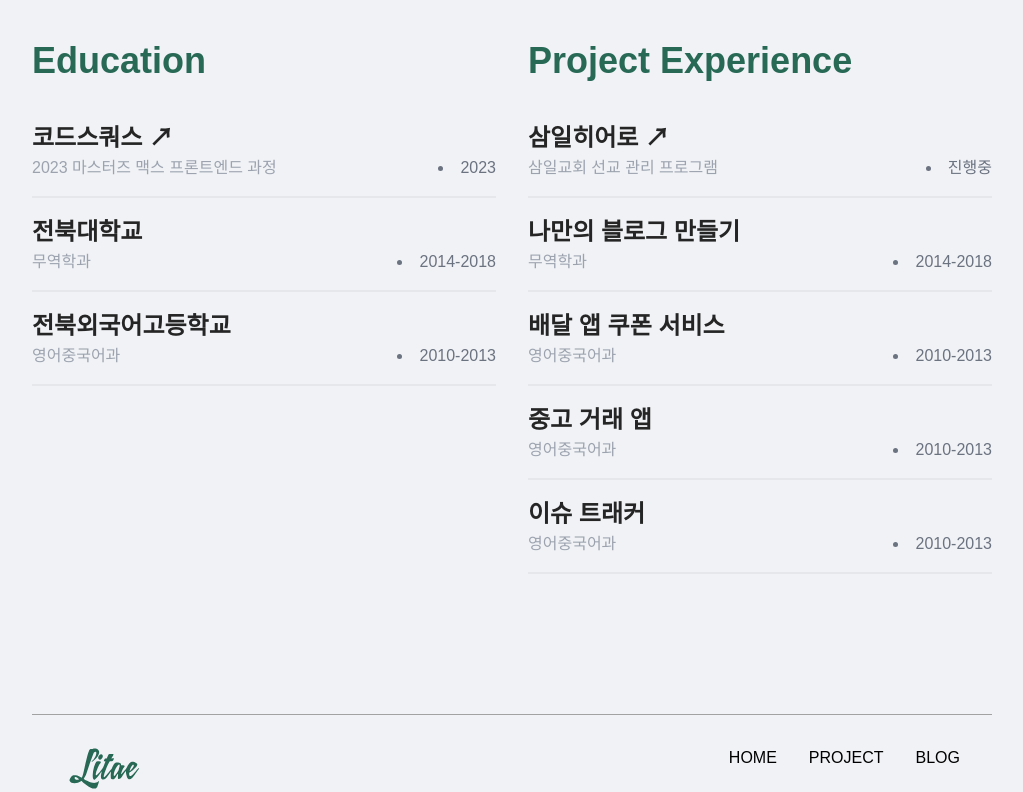
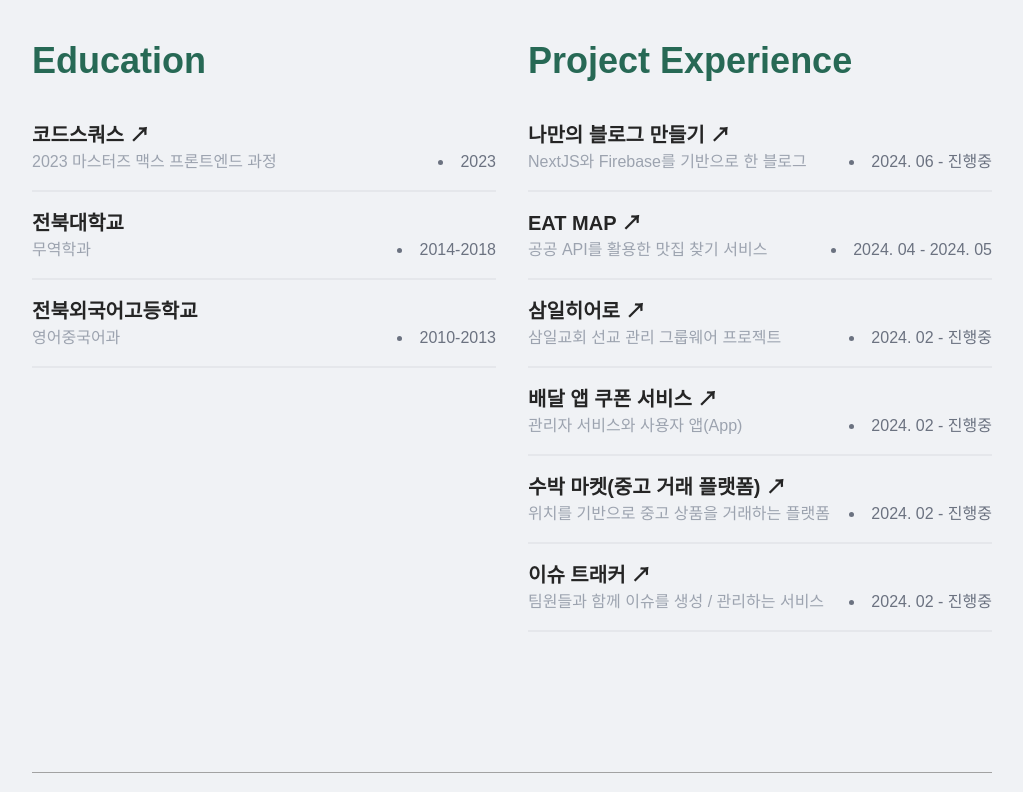
Before and after one commit to qkdflrgs/litae-log, a Next.js app: page /about in a window 1280 px wide. Shown: the part 1140-1932 px from the top of the page, without its empty margins (128-1151 px from the left). Built offline with nearby package versions, Linux system fonts and the light colour scheme.

Commit message:
refactor: refactoring page

```diff
--- a/src/app/about/page.tsx
+++ b/src/app/about/page.tsx
@@ -9,13 +9,17 @@
     <div>
       <Title title="About" description="FRONT-END DEVELOPER / LEE TAEGON" />
       <div className="flex flex-col gap-[200px] py-12 sm:py-16">
-        <div className="w-full min-h-[200px] flex justify-between">
+        <div className="w-full min-h-[200px] flex flex-col-reverse lg:flex-row justify-between">
           <div className="flex flex-col justify-end">
-            <p className="text-[36px] dark:text-white">싸움이 무서운</p>
-            <p className="text-[36px] dark:text-white underline decoration-dark-primary">
+            <p className="text-[28px] lg:text-[36px] dark:text-white text-end lg:text-start">
+              행복을 만들고 싶은
+            </p>
+            <p className="text-[28px] lg:text-[36px] dark:text-white underline decoration-dark-primary text-end lg:text-start">
               프론트엔드 개발자
             </p>
-            <span className="text-[36px] dark:text-white">이태곤</span>
+            <span className="text-[28px] lg:text-[36px] dark:text-white text-end lg:text-start">
+              이태곤
+            </span>
           </div>
           <div className="w-full lg:w-[400px] h-[300px] relative">
             <Image
@@ -60,7 +64,8 @@
                 <div>
                   <a
                     href="https://codesquad.kr/masters/"
-                    className="text-dark-dp03 dark:text-gray-200 text-[16px] sm:text-[18px] lg:text-[24px] font-bold after:content-['_↗']"
+                    className="text-dark-dp03 dark:text-gray-200 text-[16px] sm:text-[16px] lg:text-[20px] font-bold after:content-['_↗']"
+                    target="_blank"
                   >
                     코드스쿼스
                   </a>
@@ -74,7 +79,7 @@
               </div>
               <div className="flex justify-between border-b-2 pb-4 dark:border-dark-dp24">
                 <div>
-                  <span className="text-dark-dp03 dark:text-gray-200 text-[16px] sm:text-[18px] lg:text-[24px] font-bold">
+                  <span className="text-dark-dp03 dark:text-gray-200 text-[16px] sm:text-[16px] lg:text-[20px] font-bold">
                     전북대학교
                   </span>
                   <p className="text-gray-400 lg:text-[16px] sm:text-[14px] text-[12px]">
@@ -87,7 +92,7 @@
               </div>
               <div className="flex justify-between border-b-2 pb-4 dark:border-dark-dp24">
                 <div>
-                  <span className="text-dark-dp03 dark:text-gray-200 text-[16px] sm:text-[18px] lg:text-[24px] font-bold">
+                  <span className="text-dark-dp03 dark:text-gray-200 text-[16px] sm:text-[16px] lg:text-[20px] font-bold">
                     전북외국어고등학교
                   </span>
                   <p className="text-gray-400 lg:text-[16px] sm:text-[14px] text-[12px]">
@@ -108,69 +113,103 @@
               <div className="flex justify-between border-b-2 pb-4 dark:border-dark-dp24">
                 <div>
                   <a
-                    href="https://codesquad.kr/masters/"
-                    className="text-dark-dp03 dark:text-gray-200 text-[16px] sm:text-[18px] lg:text-[24px] font-bold after:content-['_↗']"
+                    href="https://www.litae.me/"
+                    className="text-dark-dp03 dark:text-gray-200 text-[16px] sm:text-[16px] lg:text-[20px] font-bold after:content-['_↗']"
+                    target="_blank"
+                  >
+                    나만의 블로그 만들기
+                  </a>
+                  <p className="text-gray-400 lg:text-[16px] sm:text-[14px] text-[12px]">
+                    NextJS와 Firebase를 기반으로 한 블로그
+                  </p>
+                </div>
+                <div className="flex items-end">
+                  <li className="text-gray-500">2024. 06 - 진행중</li>
+                </div>
+              </div>
+              <div className="flex justify-between border-b-2 pb-4 dark:border-dark-dp24">
+                <div>
+                  <a
+                    href="https://eat-map-delta.vercel.app"
+                    className="text-dark-dp03 dark:text-gray-200 text-[16px] sm:text-[16px] lg:text-[20px] font-bold after:content-['_↗']"
+                    target="_blank"
+                  >
+                    EAT MAP
+                  </a>
+                  <p className="text-gray-400 lg:text-[16px] sm:text-[14px] text-[12px]">
+                    공공 API를 활용한 맛집 찾기 서비스
+                  </p>
+                </div>
+                <div className="flex items-end">
+                  <li className="text-gray-500">2024. 04 - 2024. 05</li>
+                </div>
+              </div>
+              <div className="flex justify-between border-b-2 pb-4 dark:border-dark-dp24">
+                <div>
+                  <a
+                    href="https://www.litae.me/project/EgMQzQqCkbrzpjSTNkJE"
+                    className="text-dark-dp03 dark:text-gray-200 text-[16px] sm:text-[16px] lg:text-[20px] font-bold after:content-['_↗']"
+                    target="_blank"
                   >
                     삼일히어로
                   </a>
                   <p className="text-gray-400 lg:text-[16px] sm:text-[14px] text-[12px]">
-                    삼일교회 선교 관리 프로그램
+                    삼일교회 선교 관리 그룹웨어 프로젝트
                   </p>
                 </div>
                 <div className="flex items-end">
-                  <li className="text-gray-500">진행중</li>
+                  <li className="text-gray-500">2024. 02 - 진행중</li>
                 </div>
               </div>
               <div className="flex justify-between border-b-2 pb-4 dark:border-dark-dp24">
                 <div>
-                  <span className="text-dark-dp03 dark:text-gray-200 text-[16px] sm:text-[18px] lg:text-[24px] font-bold">
-                    나만의 블로그 만들기
-                  </span>
+                  <a
+                    href="https://www.litae.me/project/6nje5i7DCBsksp4UnNvj"
+                    className="text-dark-dp03 dark:text-gray-200 text-[16px] sm:text-[16px] lg:text-[20px] font-bold after:content-['_↗']"
+                    target="_blank"
+                  >
+                    배달 앱 쿠폰 서비스
+                  </a>
                   <p className="text-gray-400 lg:text-[16px] sm:text-[14px] text-[12px]">
-                    무역학과
+                    관리자 서비스와 사용자 앱(App)
                   </p>
                 </div>
                 <div className="flex items-end">
-                  <li className="text-gray-500">2014-2018</li>
+                  <li className="text-gray-500">2024. 02 - 진행중</li>
                 </div>
               </div>
               <div className="flex justify-between border-b-2 pb-4 dark:border-dark-dp24">
                 <div>
-                  <span className="text-dark-dp03 dark:text-gray-200 text-[16px] sm:text-[18px] lg:text-[24px] font-bold">
-                    배달 앱 쿠폰 서비스
-                  </span>
+                  <a
+                    href="https://www.litae.me/project/7F1gvTBjO4wylakZPAhm"
+                    className="text-dark-dp03 dark:text-gray-200 text-[16px] sm:text-[16px] lg:text-[20px] font-bold after:content-['_↗']"
+                    target="_blank"
+                  >
+                    수박 마켓(중고 거래 플랫폼)
+                  </a>
                   <p className="text-gray-400 lg:text-[16px] sm:text-[14px] text-[12px]">
-                    영어중국어과
+                    위치를 기반으로 중고 상품을 거래하는 플랫폼
                   </p>
                 </div>
                 <div className="flex items-end">
-                  <li className="text-gray-500">2010-2013</li>
+                  <li className="text-gray-500">2024. 02 - 진행중</li>
                 </div>
               </div>
               <div className="flex justify-between border-b-2 pb-4 dark:border-dark-dp24">
                 <div>
-                  <span className="text-dark-dp03 dark:text-gray-200 text-[16px] sm:text-[18px] lg:text-[24px] font-bold">
-                    중고 거래 앱
-                  </span>
+                  <a
+                    href="https://www.litae.me/project/MPx5MDZbb2xYoRHaZFNC"
+                    className="text-dark-dp03 dark:text-gray-200 text-[16px] sm:text-[16px] lg:text-[20px] font-bold after:content-['_↗']"
+                    target="_blank"
+                  >
+                    이슈 트래커
+                  </a>
                   <p className="text-gray-400 lg:text-[16px] sm:text-[14px] text-[12px]">
-                    영어중국어과
+                    팀원들과 함께 이슈를 생성 / 관리하는 서비스
                   </p>
                 </div>
                 <div className="flex items-end">
-                  <li className="text-gray-500">2010-2013</li>
-                </div>
-              </div>
-              <div className="flex justify-between border-b-2 pb-4 dark:border-dark-dp24">
-                <div>
-                  <span className="text-dark-dp03 dark:text-gray-200 text-[16px] sm:text-[18px] lg:text-[24px] font-bold">
-                    이슈 트래커
-                  </span>
-                  <p className="text-gray-400 lg:text-[16px] sm:text-[14px] text-[12px]">
-                    영어중국어과
-                  </p>
-                </div>
-                <div className="flex items-end">
-                  <li className="text-gray-500">2010-2013</li>
+                  <li className="text-gray-500">2024. 02 - 진행중</li>
                 </div>
               </div>
             </div>
--- a/src/components/project/ProjectItem.tsx
+++ b/src/components/project/ProjectItem.tsx
@@ -33,7 +33,9 @@
         <span className="text-[16px] lg:text-[28px] text-white color-gray-600 font-bold">
           {title}
         </span>
-        <p className="text-[12px] text-gray-200 font-bold">{description}</p>
+        <p className="text-[12px] text-gray-200 font-bold line-clamp-3">
+          {description}
+        </p>
       </div>
     </Link>
   )
--- a/src/components/shared/Footer.tsx
+++ b/src/components/shared/Footer.tsx
@@ -44,7 +44,10 @@
           <Link href="https://github.com/qkdflrgs" target="_blank">
             <GithubIcon className="w-8 lg:w-10 fill-black dark:fill-dark-primary" />
           </Link>
-          <Link href="https://github.com/qkdflrgs" target="_blank">
+          <Link
+            href="https://www.linkedin.com/in/%ED%83%9C%EA%B3%A4-%EC%9D%B4-10150b23a/"
+            target="_blank"
+          >
             <LinkedinIcon className="w-8 lg:w-10 fill-black dark:fill-dark-primary" />
           </Link>
         </div>
```
Also changed, not shown: src/app/page.tsx (+5 -5 lines), src/app/project/[id]/page.tsx (+45 -21 lines), src/components/shared/SkillLogo.tsx (+19 -2 lines).
